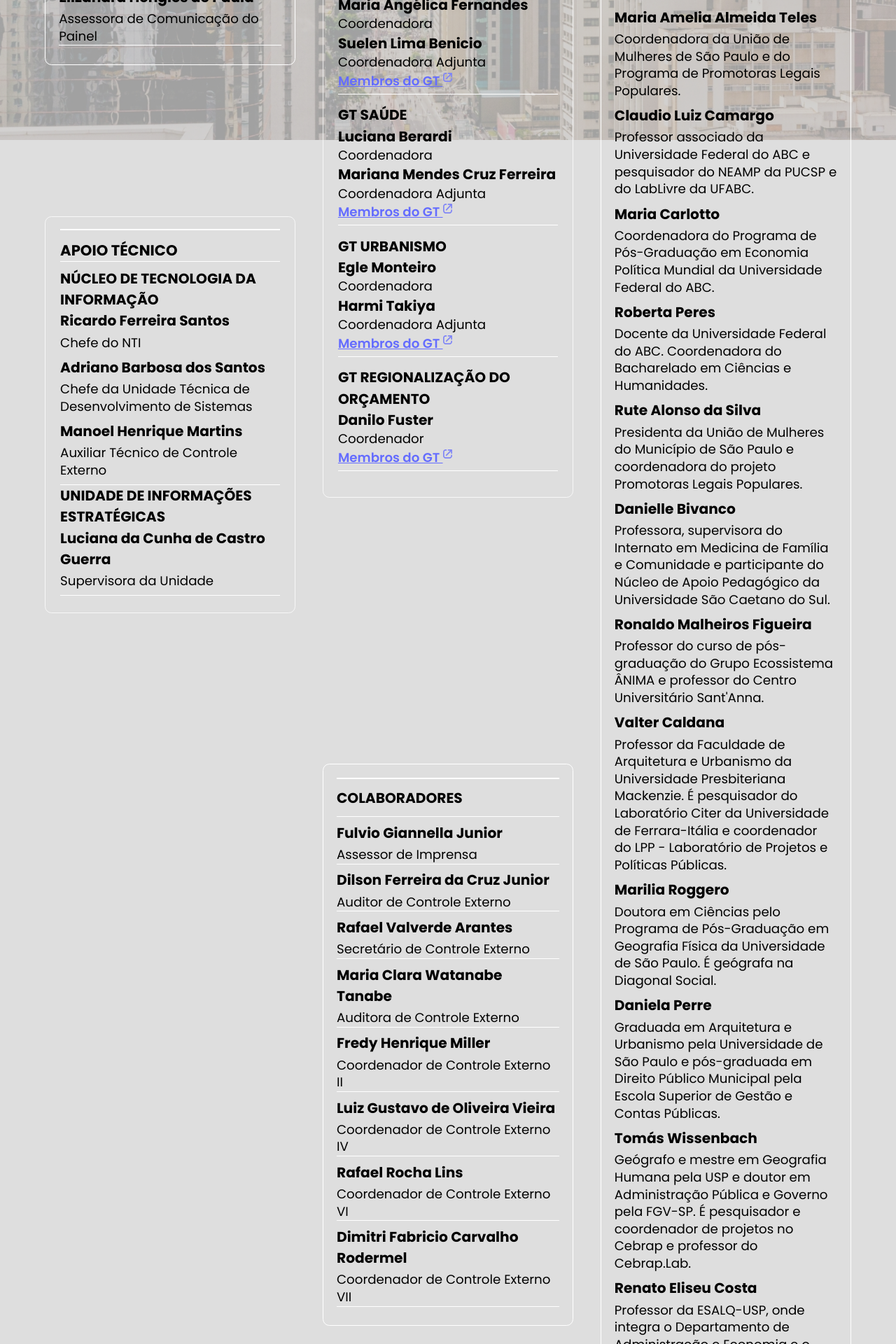
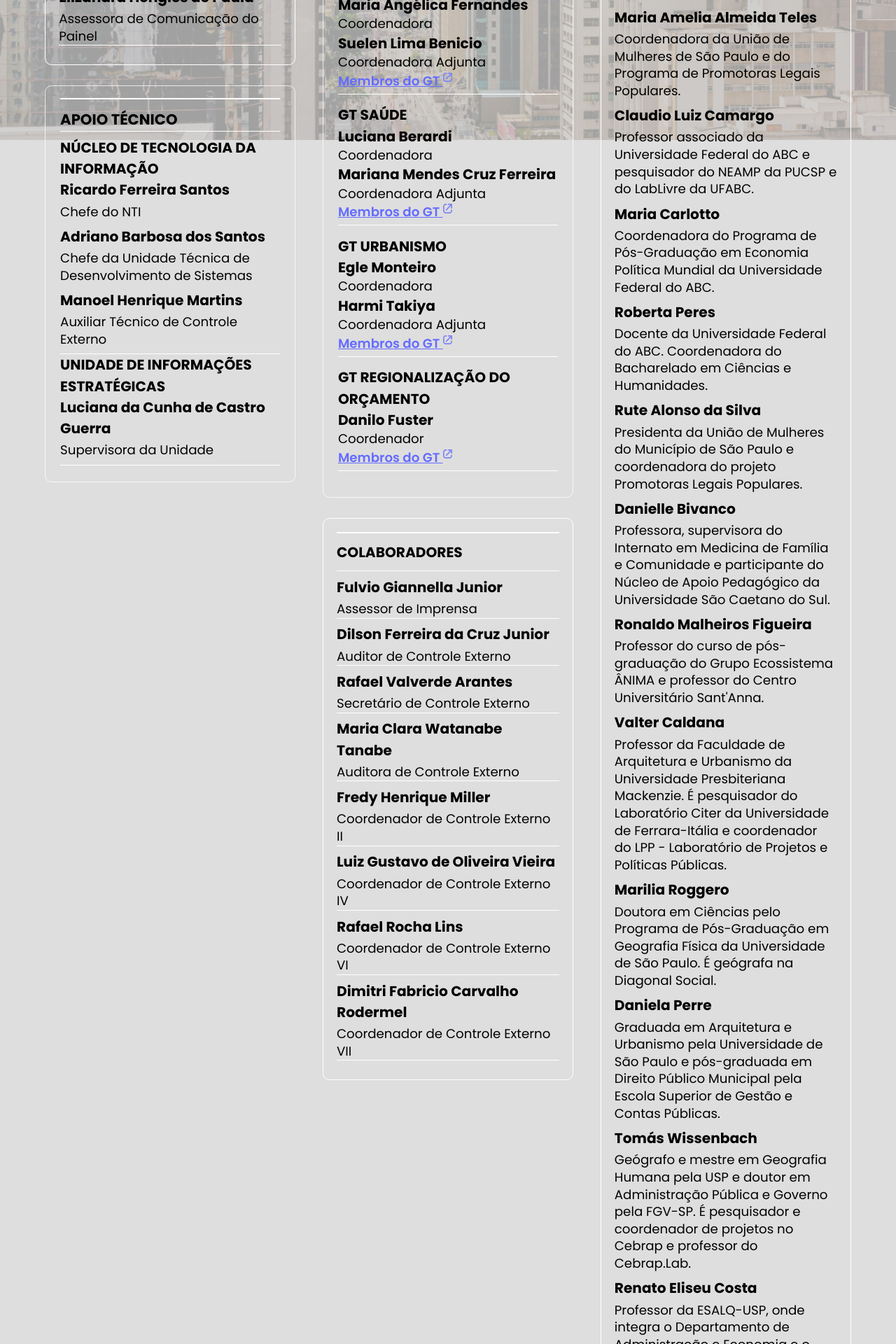
Before and after one commit to ObservatorioPoliticasTCM/painel-frontend, a Vue app: page /fichatecnica in a window 1280 px wide. Shown: the part 600-2520 px from the top of the page at 70% size. Built offline with nearby package versions, Linux system fonts and the light colour scheme.

Commit message:
Página refatorada para flexbox em vez de grid

```diff
--- a/src/views/ImprintPageView.vue
+++ b/src/views/ImprintPageView.vue
@@ -2,12 +2,18 @@
     <ScrollablePage>
         <div class="imprint-wrapper">
             <h1 class="imprint-title">Ficha Técnica</h1>
-            <div class="imprint-grid">
-                <div class="imprint-panel col1"><TechCoord /></div>
-                <div class="imprint-panel col1"><TechSupport /></div>
-                <div class="imprint-panel col2 row1"><TechTeam /></div>
-                <div class="imprint-panel col2 row2"><Contributors /></div>
-                <div class="imprint-panel col3"><Specialists /></div>
+            <div class="imprint-container">
+                <div class="imprint-column">
+                    <div class="imprint-panel"><TechCoord /></div>
+                    <div class="imprint-panel"><TechSupport /></div>
+                </div>
+                <div class="imprint-column">
+                    <div class="imprint-panel"><TechTeam /></div>
+                    <div class="imprint-panel"><Contributors /></div>
+                </div>
+                <div class="imprint-column specialists-column">
+                    <div class="imprint-panel"><Specialists /></div>
+                </div>
             </div>
         </div>
     </ScrollablePage>
@@ -36,31 +42,24 @@ import Contributors from '@/components/Contributors.vue'
     margin: 0 0 0.4em;
 }
 
-.imprint-grid {
-    display: grid;
-    gap: 0 2em;
-    grid-template-columns: 1fr 1fr 1fr;
-    align-items: start;
+.imprint-container {
+    display: flex;
+    gap: 2em;
+    align-items: flex-start;
 }
 
-.col1 {
-    grid-column: 1;
+.imprint-column {
+    flex: 1;
+    display: flex;
+    flex-direction: column;
+    gap: 1.5em;
 }
 
-.col2 {
-    grid-column: 2;
+.specialists-column {
+    min-height: 100%;
 }
 
-.row1 {
-    grid-row: 1 / span 2;
-}
-
-.row2 {
-    grid-row: 3;
-}
-
-.col3 {
-    grid-column: 3;
-    grid-row: 1 / span 3;
+.imprint-panel {
+    margin-bottom: 0;
 }
 </style>
```
